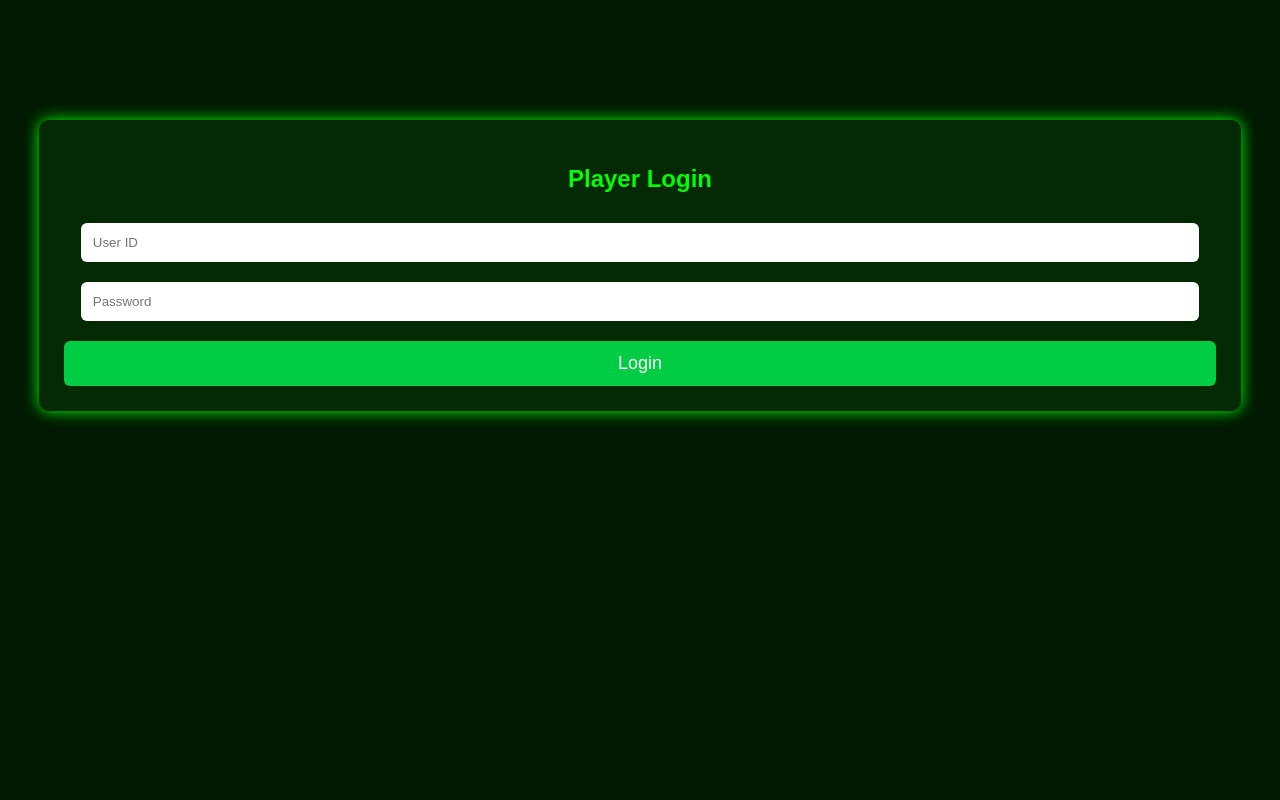
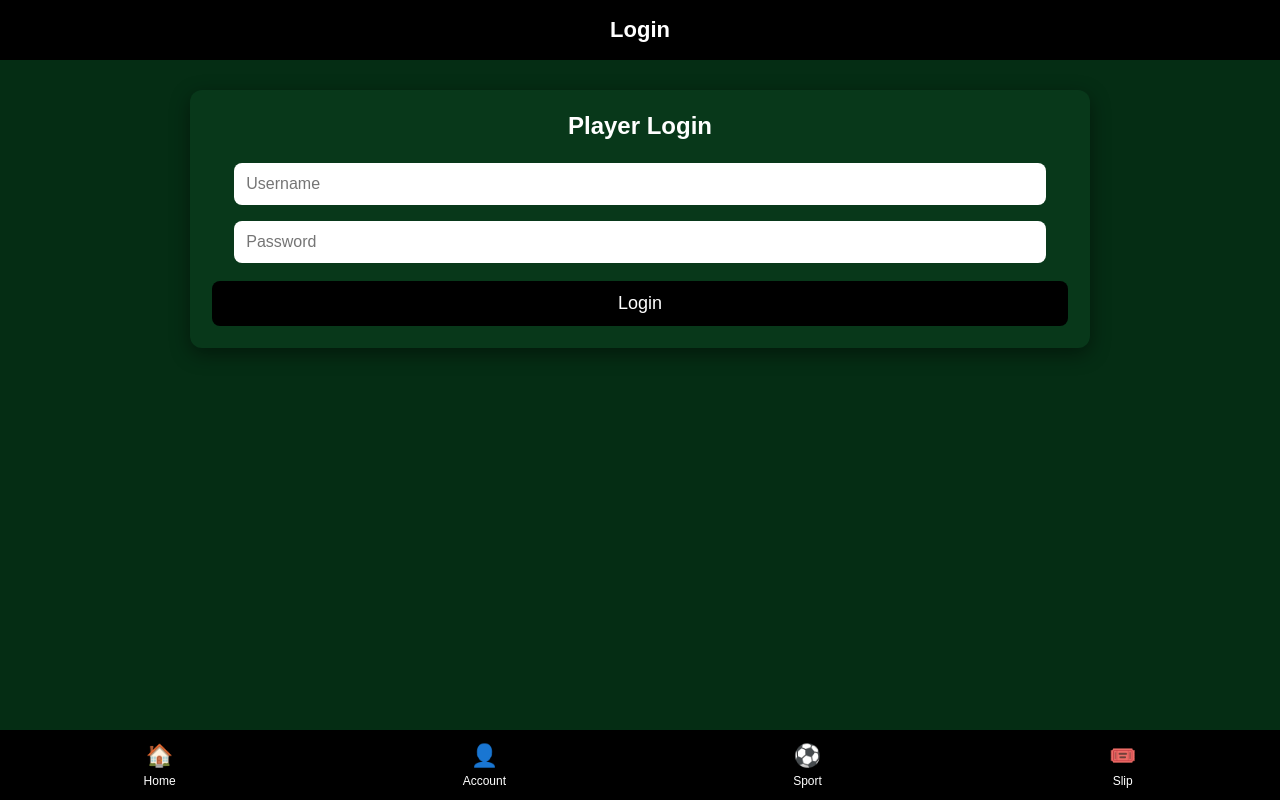
Before and after one commit to amalbizertine85-glitch/Jokerwin216, a plain HTML site: page player_login.html in a window 1280 px wide. Drawn offline with Linux system fonts and the light colour scheme.

Commit message:
Update player_login.html

```diff
--- a/player_login.html
+++ b/player_login.html
@@ -1,52 +1,131 @@
 <!DOCTYPE html>
-<html>
+<html lang="en">
 <head>
-<meta name="viewport" content="width=device-width, initial-scale=1">
+<meta charset="UTF-8">
 <title>Player Login</title>
+<meta name="viewport" content="width=device-width, initial-scale=1.0">
+
 <style>
+:root{
+  --bg: #052d14;
+  --card: #0d5e2b;
+  --card2:#127737;
+  --text:#ffffff;
+  --balance:#08381a;
+  --menu:#000000;
+}
+
 body{
   margin:0;
-    background:#011a01;
-    font-family:Arial;
+  background:var(--bg);
+  color:var(--text);
+  font-family:Arial,Helvetica,sans-serif;
 }
-.container{
-    width:90%;
-    margin:120px auto;
-    background:#022902;
-    padding:25px;
-    border-radius:10px;
+
+.top{
+  background:#000;
+  height:60px;
+  display:flex;
+  align-items:center;
+  justify-content:center;
+  position:fixed;
+  top:0; left:0; right:0;
+  z-index:100;
+}
+.top h1{
+  margin:0;
+  font-size:22px;
+}
+
+.wrap{
+  padding:90px 15px;
+  max-width:900px;
+  margin:auto;
+}
+
+.login-box{
+  background:var(--balance);
+  border-radius:12px;
+  padding:22px;
   text-align:center;
-    box-shadow:0 0 15px #0f0;
+  margin-bottom:25px;
+  box-shadow:0 6px 20px rgba(0,0,0,0.45);
 }
+
+.login-box h2{
+  margin:0 0 15px 0;
+}
+
 input{
-    width:95%;
+  width:92%;
   padding:12px;
-    margin:10px 0;
+  margin:8px 0;
   border:none;
-    border-radius:6px;
+  border-radius:8px;
+  font-size:16px;
 }
+
 button{
   width:100%;
   padding:12px;
-    background:#00cc44;
+  background:#000;
+  color:#fff;
   border:none;
-    border-radius:6px;
+  border-radius:8px;
+  margin-top:10px;
   font-size:18px;
-    margin-top:10px;
-    color:white;
+  cursor:pointer;
+}
+
+.bottom{
+  position:fixed;
+  left:0; right:0; bottom:0;
+  height:70px;
+  background:var(--menu);
+  display:flex;
+  justify-content:space-around;
+  align-items:center;
+}
+.bottom-item{
+  color:#fff;
+  text-align:center;
+  font-size:12px;
+}
+.bottom-item .bicon{
+  font-size:22px;
+  display:block;
+  margin-bottom:5px;
 }
 </style>
 </head>
 <body>
 
-<div class="container">
-    <h2 style="color:#0f0;">Player Login</h2>
-    <input id="user" placeholder="User ID">
+<div class="top">
+  <h1>Login</h1>
+</div>
+
+<div class="wrap">
+
+  <div class="login-box">
+      <h2>Player Login</h2>
+
+      <input id="user" placeholder="Username">
       <input id="pass" placeholder="Password" type="password">
+
       <button onclick="login()">Login</button>
   </div>
 
+</div>
+
+<div class="bottom">
+  <div class="bottom-item"><span class="bicon">🏠</span>Home</div>
+  <div class="bottom-item"><span class="bicon">👤</span>Account</div>
+  <div class="bottom-item"><span class="bicon">⚽</span>Sport</div>
+  <div class="bottom-item"><span class="bicon">🎟️</span>Slip</div>
+</div>
+
 <script>
+/* JSONBIN CONFIG */
 const BIN_ID = "692eeefbae596e708f7e9e72";
 const API_KEY = "$2a$10$hCALb9EdUjLfi38M4RhCMOdm8.1y36yYtLvW0BYdZTfqjpHtlAY7S";
 
@@ -66,8 +145,8 @@ async function login(){
     if(users[u] && users[u].password === p){
         localStorage.setItem("logged", u);
         window.location.href="player_home.html";
-    }else{
-        alert("Wrong ID or Password");
+    } else {
+        alert("Wrong Username or Password");
     }
 }
 </script>
```
Lines whose indentation alone changed are shown as unchanged.
